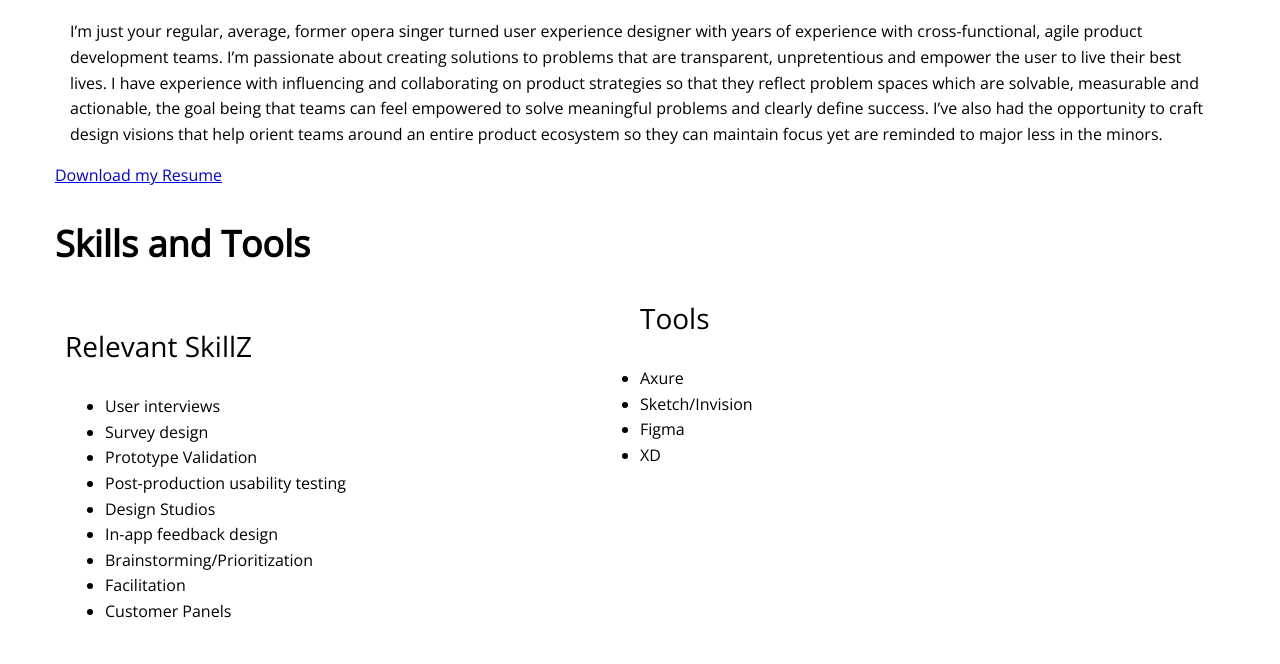
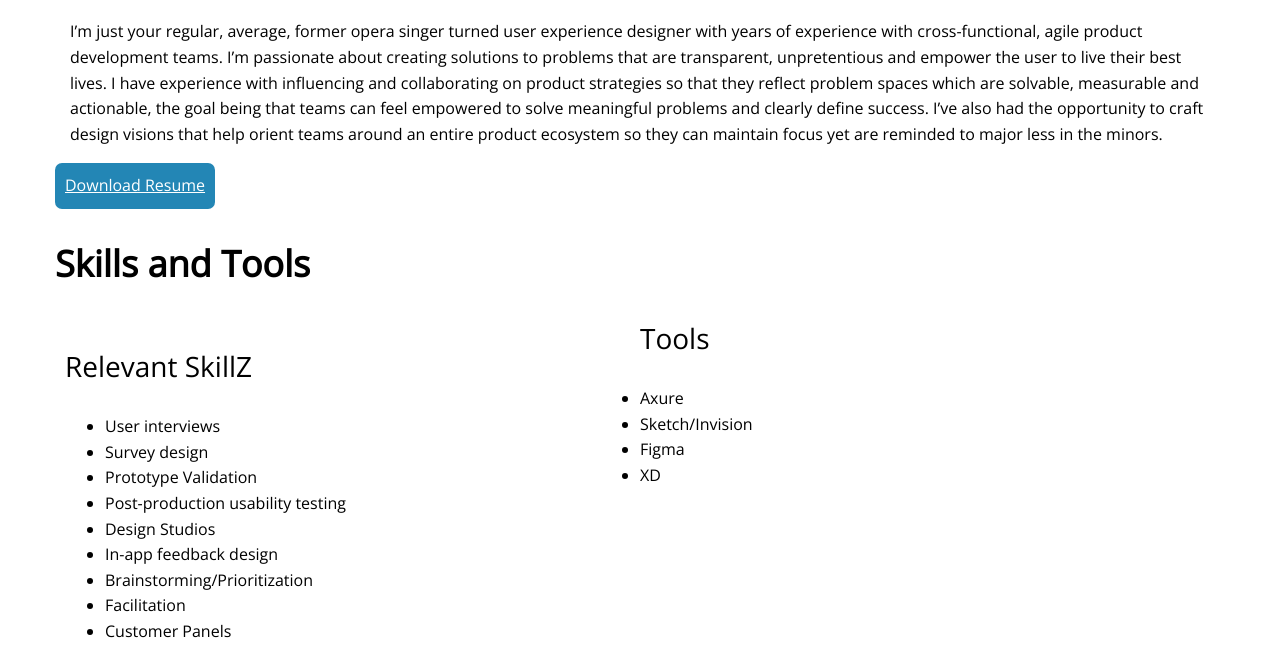
Before and after one commit to ashtensmith/Portfolio-Site-Ashten-Smith, a plain HTML site: page untitled folder/1_2/about.html in a window 1280 px wide. Shown: the part 1383-2047 px from the top of the page. Drawn offline with nearby package versions, Linux system fonts and the light colour scheme.

Commit message:
Button changes

```diff
--- a/untitled folder/1_2/about.html
+++ b/untitled folder/1_2/about.html
@@ -56,7 +56,7 @@
         teams can feel empowered to solve meaningful problems and clearly define success.
         I’ve also had the opportunity to craft design visions that help orient teams around an entire
         product ecosystem so they can maintain focus yet are reminded to major less in the minors.</p>
-          <a href="files/cv.pdf">Download my Resume</a> </div> </div></div>
+          <a href="files/cv.pdf" class="button">Download Resume</a> </div> </div></div>
 
           <div class="container">
 
--- a/untitled folder/1_2/css/style.css
+++ b/untitled folder/1_2/css/style.css
@@ -64,7 +64,7 @@ main {padding-top: 230px}
   color: #ffffff; /* needed to override the default link color */
   font-weight: 400;
   padding: 10px;
-  border-radius: 0px;
+  border-radius: 7px;
   border-bottom: 0px solid #994c30; /* width of the border, type, color */
   transition: 0.2s opacity;
 }
```
